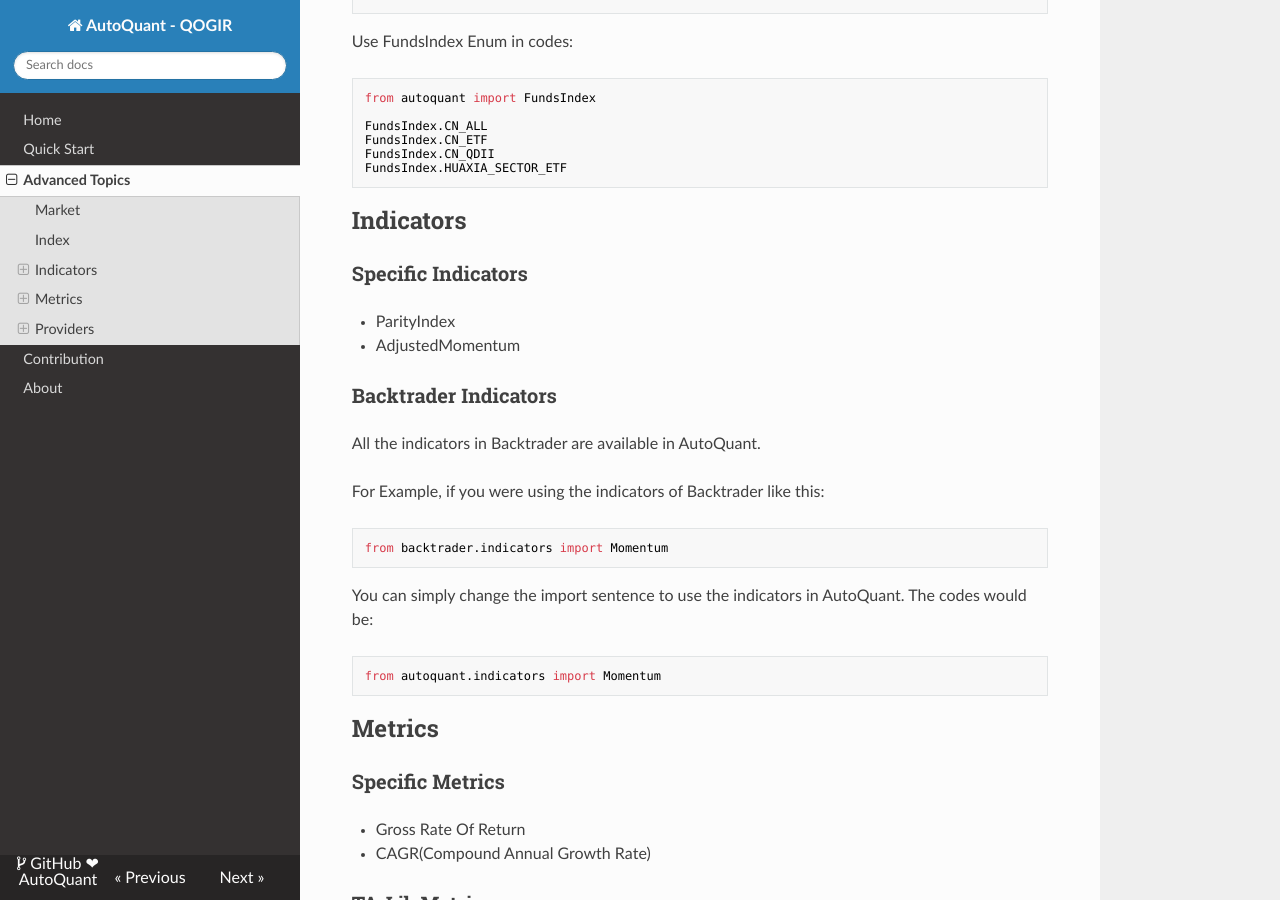
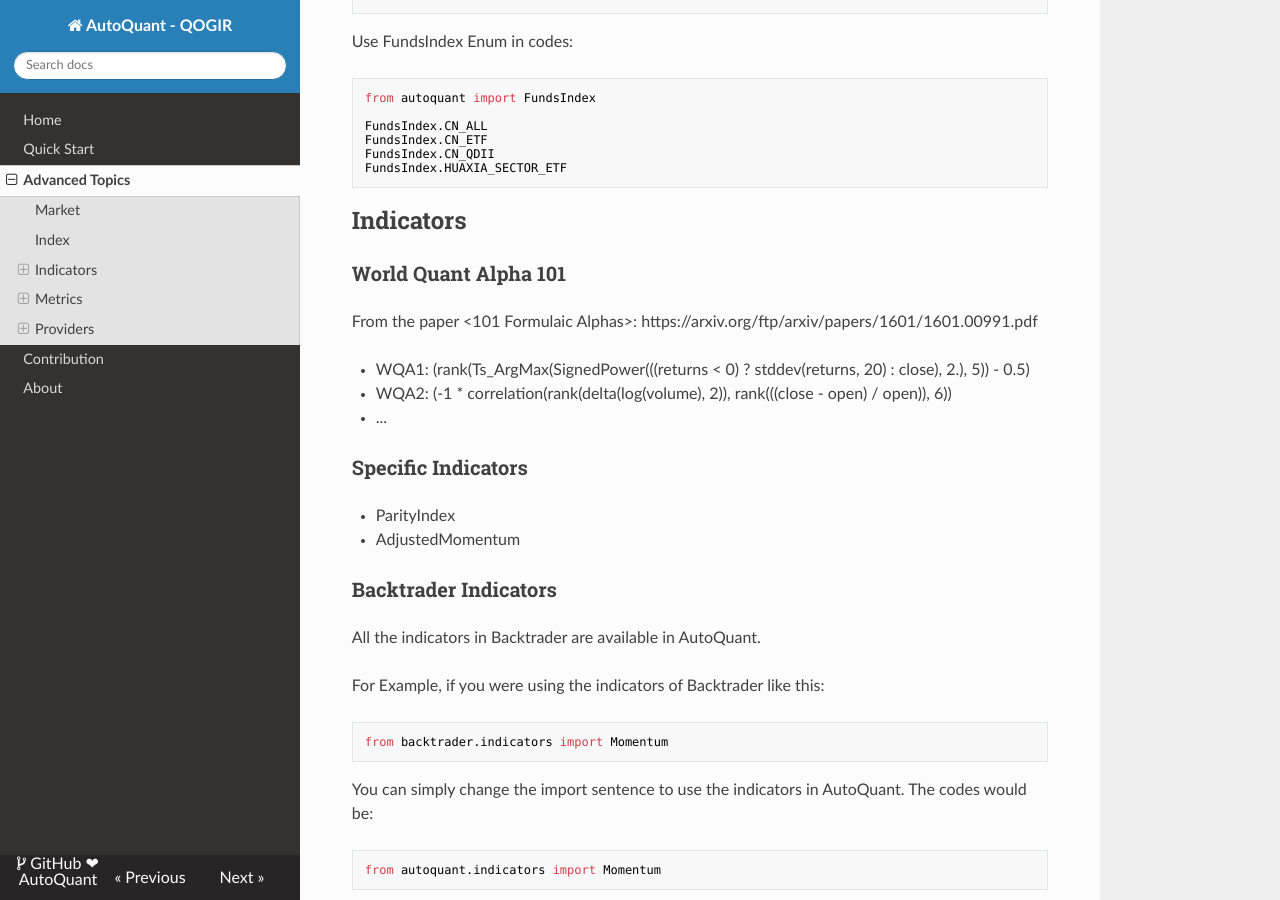
Before and after one commit to Marcnuth/AutoQuant, an MkDocs documentation site: the page built from docs/advanced.md, in a window 1280 px wide and 900 px high, scrolled down 663 px. Built offline with MkDocs 1.6.1, drawn with Linux system fonts in a browser that asks for light colours; nearby versions of some CDN libraries.

Commit message:
update doc for support World Quant Alpha 101

````diff
--- a/docs/advanced.md
+++ b/docs/advanced.md
@@ -41,6 +41,13 @@ FundsIndex.HUAXIA_SECTOR_ETF
 ```
 
 ## Indicators
+
+### World Quant Alpha 101
+From the paper <101 Formulaic Alphas>: https://arxiv.org/ftp/arxiv/papers/1601/1601.00991.pdf
+
+- WQA1: (rank(Ts_ArgMax(SignedPower(((returns < 0) ? stddev(returns, 20) : close), 2.), 5)) - 0.5)
+- WQA2: (-1 * correlation(rank(delta(log(volume), 2)), rank(((close - open) / open)), 6))
+- ...
 
 ### Specific Indicators
 - ParityIndex
````
Also changed, not shown: 1 other file.
